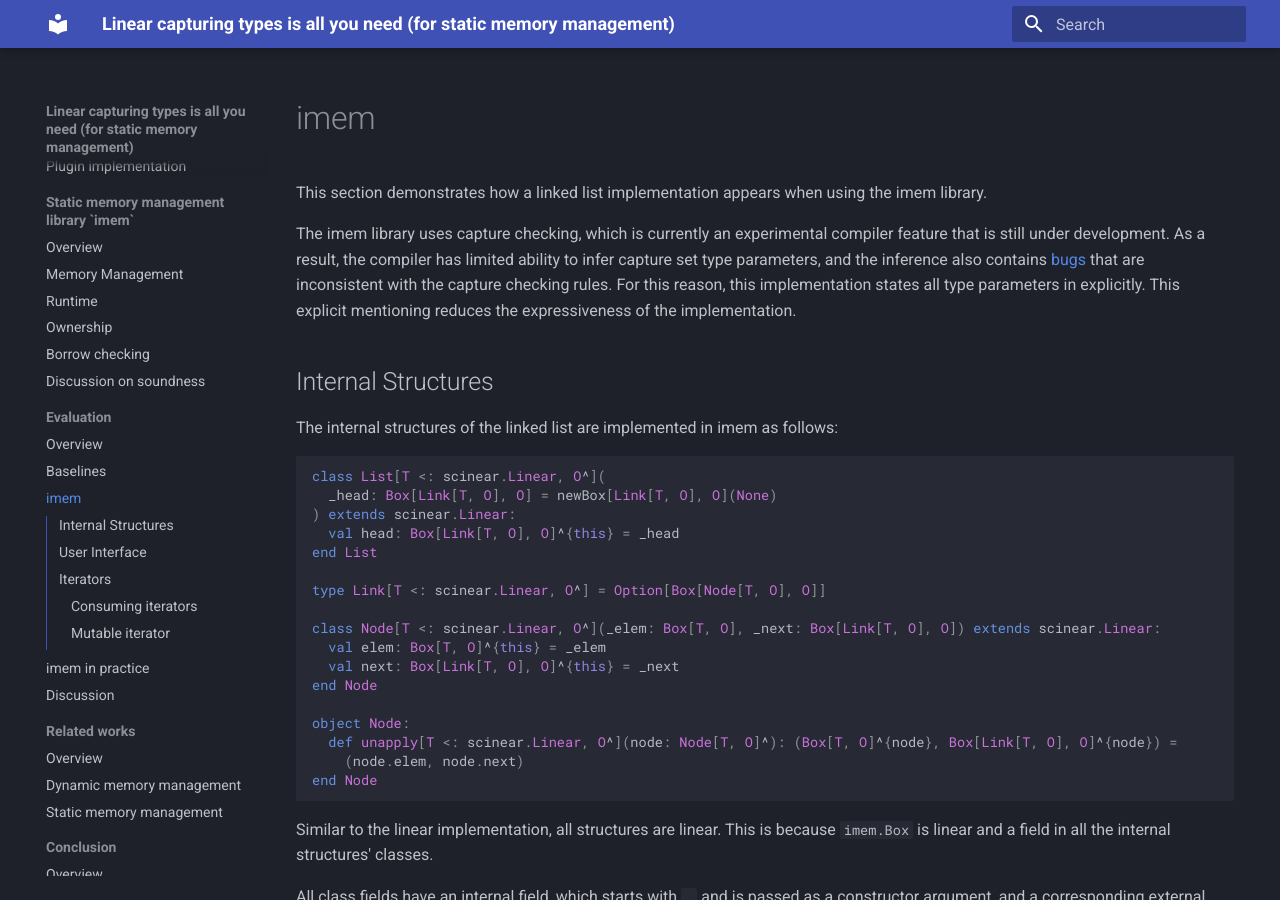
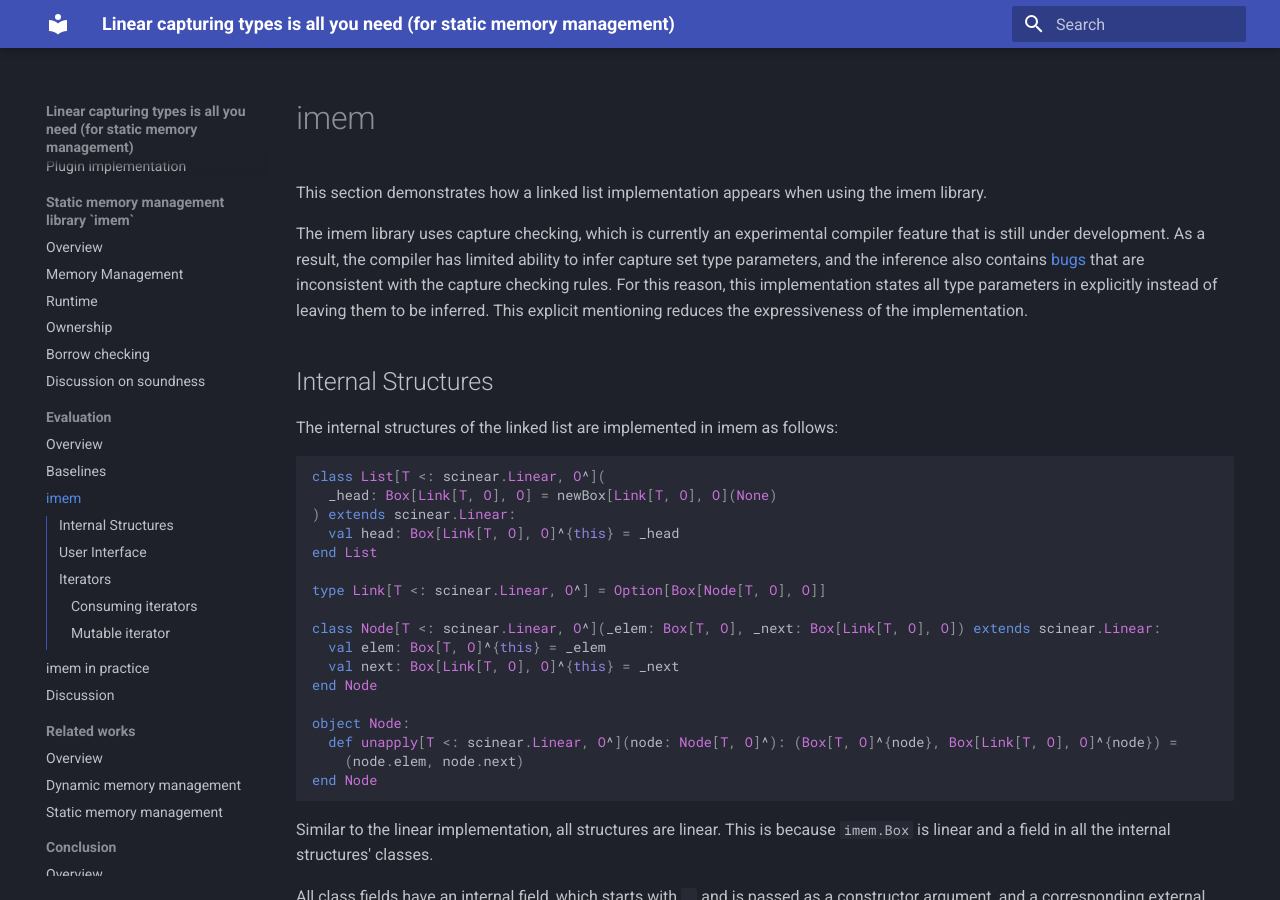
Before and after one commit to amsen20/masters-thesis, an MkDocs documentation site: the page built from docs/evaluation/imem.md, in a window 1280 px wide and 900 px high. Built offline with MkDocs 1.6.1 and Material for MkDocs 9.7.7, drawn with Linux system fonts in a browser that asks for light colours.

Commit message:
Update docs/evaluation/imem.md
Co-authored-by: Ondřej Lhoták <olhotak@uwaterloo.ca>

```diff
--- a/docs/evaluation/imem.md
+++ b/docs/evaluation/imem.md
@@ -4,7 +4,7 @@ This section demonstrates how a linked list implementation appears when using th
 
 The imem library uses capture checking, which is currently an experimental compiler feature that is still under development.
 As a result, the compiler has limited ability to infer capture set type parameters, and the inference also contains [bugs](TODO) that are inconsistent with the capture checking rules.
-For this reason, this implementation states all type parameters in explicitly.
+For this reason, this implementation states all type parameters in explicitly instead of leaving them to be inferred.
 This explicit mentioning reduces the expressiveness of the implementation.
 
 ## Internal Structures
```
